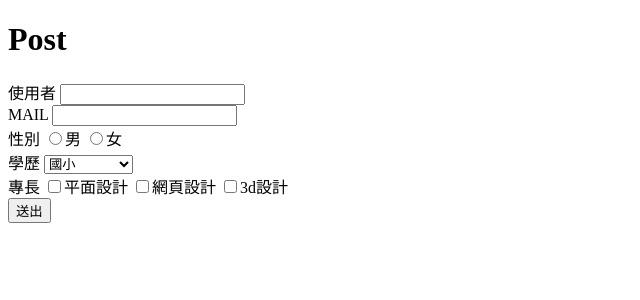
After one commit to a19860101/PHP-13-20200615, a PHP site: page /form.php in a window 1280 px wide. The commit adds this page. Shown: the top 300 px of the page, without its empty margins (0-640 px from the left). Run offline with PHP 8.4, Linux system fonts and the light colour scheme.

Commit message:
20200622

```diff
--- /dev/null
+++ b/basic/form.php
@@ -0,0 +1,49 @@
+<!DOCTYPE html>
+<html lang="en">
+<head>
+    <meta charset="UTF-8">
+    <meta name="viewport" content="width=device-width, initial-scale=1.0">
+    <title>Document</title>
+</head>
+<body>
+    <h1>Post</h1>
+    <form action="res.php" method="post">
+        <div>
+            使用者
+            <input type="text" name="user">
+        </div>
+        <div>
+            MAIL
+            <input type="text" name="mail">
+        </div>
+        <div>
+            性別
+            <input type="radio" name="gender" value="男">男
+            <input type="radio" name="gender" value="女">女
+        </div>
+        <div>
+            學歷
+            <select name="edu">
+                <option value="國小">國小</option>
+                <option value="國中">國中</option>
+                <option value="高中職">高中職</option>
+                <option value="大專院校">大專院校</option>
+                <option value="研究所以上">研究所以上</option>
+            </select>
+        </div>
+        <div>
+            專長
+            <input type="checkbox" name="skill[]" value="平面設計">平面設計
+            <input type="checkbox" name="skill[]" value="網頁設計">網頁設計
+            <input type="checkbox" name="skill[]" value="3d設計">3d設計
+        </div>
+        <input type="submit" value="送出">
+    </form>
+    <!-- <h1>Get</h1>
+    <form action="res.php" method="get">
+        <input type="text" name="user">
+        <input type="text" name="mail">
+        <input type="submit" value="送出">
+    </form> -->
+</body>
+</html>
```
Also changed, not shown: basic/function.php (added, +26 -0 lines), basic/res.php (added, +19 -0 lines), basic/string.php (+25 -2 lines), basic/readme.md.
